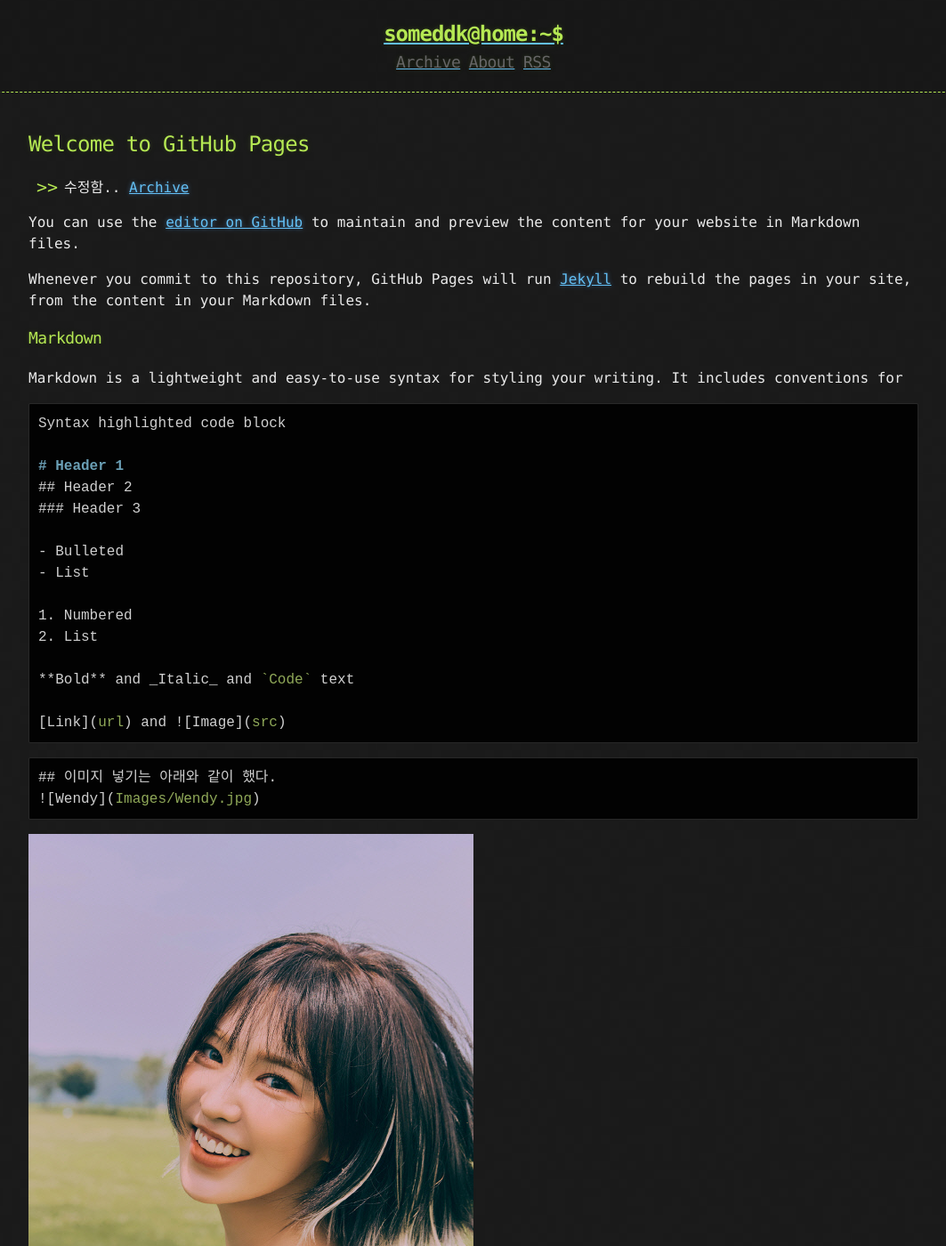
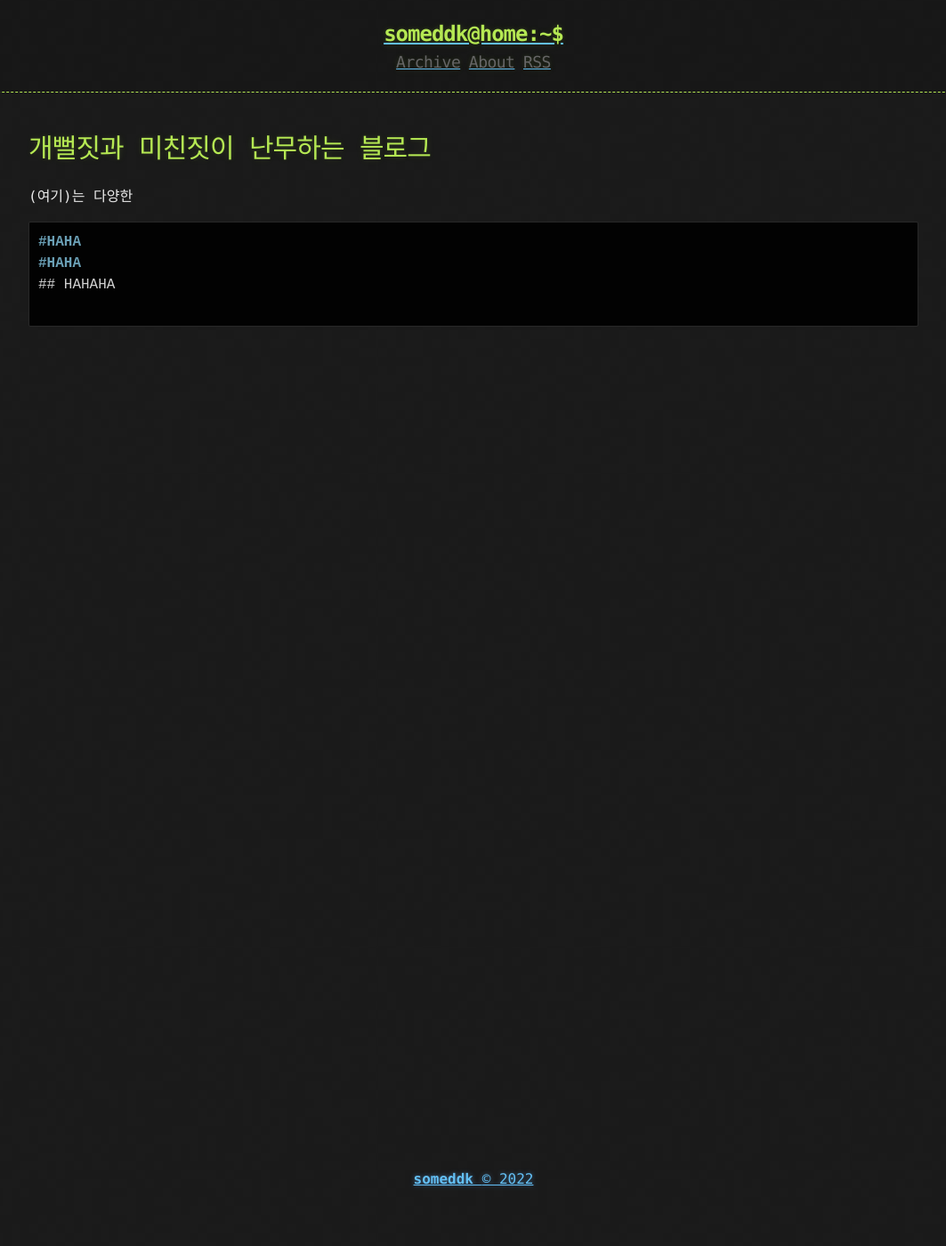
Before and after one commit to simeddk/Blog, a Jekyll site: the page built from index.md, in a window 1280 px wide and 1400 px high. Shown: the whole window at 89% size, without its empty margins (108-1171 px from the left). Built offline with Jekyll 4.4.1, drawn with Linux system fonts in a browser that asks for light colours; our own code applies the rules of GitHub Pages for plain Markdown files; the list of posts is cut into pages by our own code; some of the changed text lies outside the part shown.

Commit message:
그만 물어보라고. 걍 올려

````diff
--- a/index.md
+++ b/index.md
@@ -1,47 +1,13 @@
-## Welcome to GitHub Pages
+---
+layout: page
+title: Index
+---
 
-- 수정함..
-[Archive](archive.md)
+# 개뻘짓과 미친짓이 난무하는 블로그
+(여기)는 다양한
+```markdown
+#HAHA
+#HAHA
+## HAHAHA
 
-You can use the [editor on GitHub](https://github.com/simeddk/Blog/edit/gh-pages/index.md) to maintain and preview the content for your website in Markdown files.
-
-Whenever you commit to this repository, GitHub Pages will run [Jekyll](https://jekyllrb.com/) to rebuild the pages in your site, from the content in your Markdown files.
-
-### Markdown
-
-Markdown is a lightweight and easy-to-use syntax for styling your writing. It includes conventions for
-
-```markdown
-Syntax highlighted code block
-
-# Header 1
-## Header 2
-### Header 3
-
-- Bulleted
-- List
-
-1. Numbered
-2. List
-
-**Bold** and _Italic_ and `Code` text
-
-[Link](url) and ![Image](src)
 ```
-
-```markdown
-## 이미지 넣기는 아래와 같이 했다.
-![Wendy](Images/Wendy.jpg)
-```
-
-![Wendy](Images/Wendy.jpg)
-
-For more details see [Basic writing and formatting syntax](https://docs.github.com/en/github/writing-on-github/getting-started-with-writing-and-formatting-on-github/basic-writing-and-formatting-syntax).
-
-### Jekyll Themes
-
-Your Pages site will use the layout and styles from the Jekyll theme you have selected in your [repository settings](https://github.com/simeddk/Blog/settings/pages). The name of this theme is saved in the Jekyll `_config.yml` configuration file.
-
-### Support or Contact
-
-Having trouble with Pages? Check out our [documentation](https://docs.github.com/categories/github-pages-basics/) or [contact support](https://support.github.com/contact) and we’ll help you sort it out.
````
